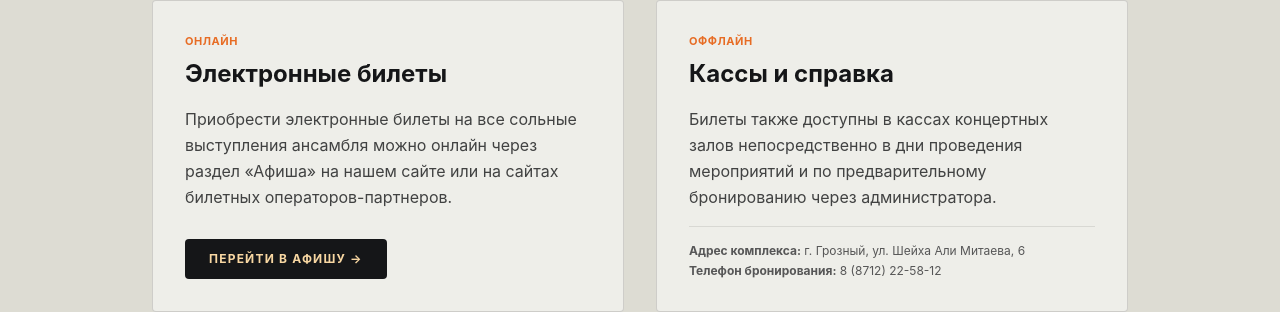
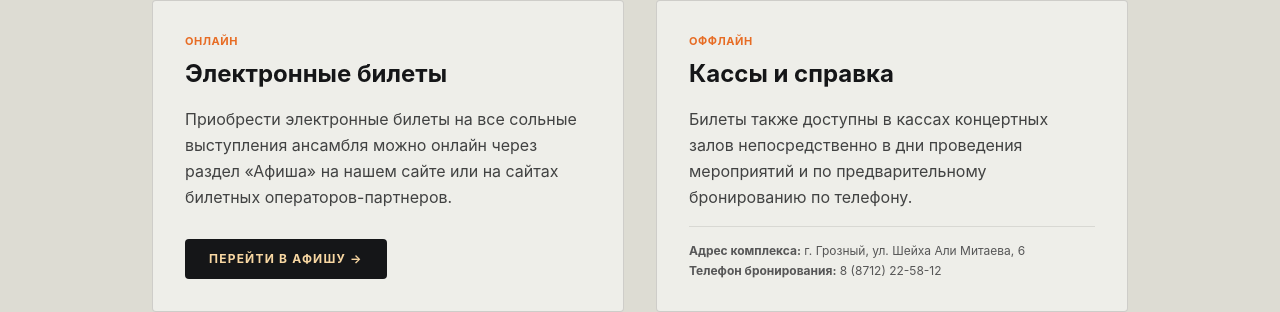
Before and after one commit to ibragim-ast/vainakh, a Next.js app: page /tickets in a window 1280 px wide. Shown: the part 499-811 px from the top of the page. Built offline with nearby package versions, Linux system fonts and the light colour scheme.

Commit message:
Текстовые правки

```diff
--- a/src/app/tickets/page.tsx
+++ b/src/app/tickets/page.tsx
@@ -60,7 +60,7 @@ export default function TicketsPage() {
                 <p className="text-brand-dark/80 text-sm md:text-base leading-relaxed mb-4">
                   Билеты также доступны в кассах концертных залов
                   непосредственно в дни проведения мероприятий и по
-                  предварительному бронированию через администратора.
+                  предварительному бронированию по телефону.
                 </p>
                 <div className="text-xs text-brand-dark/70 flex flex-col gap-1 border-t border-brand-dark/10 pt-4">
                   <div>
```
